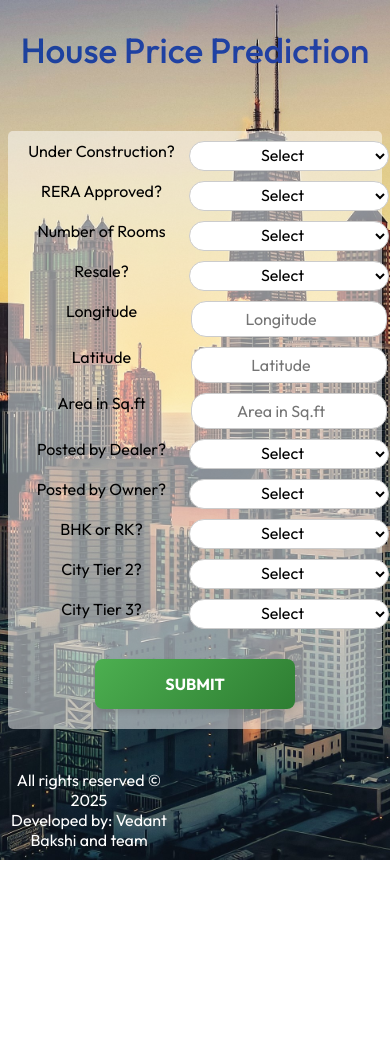
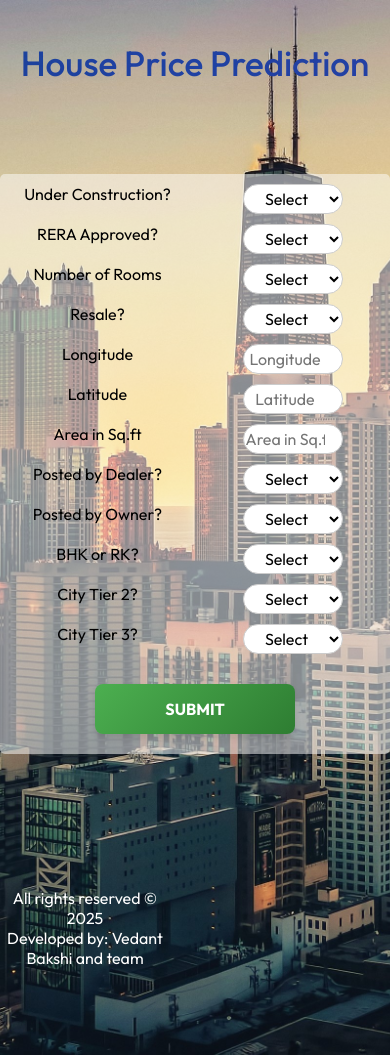
Before and after one commit to VedantBakshi23/house-price-prediction, a Flask app: page / in a window 390 px wide. Before the commit the page ends 860 px from the top, so only its background shows below. Run offline with Flask 3, Linux system fonts and the light colour scheme.

Commit message:
responsive

```diff
--- a/static/css/style.css
+++ b/static/css/style.css
@@ -1,3 +1,9 @@
+*{
+    margin: 0;
+    padding: 0;
+    box-sizing: border-box;
+}
+
 body{
     background: url("/static/img/back1.jpg");
     background-size: cover;
@@ -224,3 +230,18 @@ footer{
     .title{
         font-size: 35px;
     }
+}
+@media (max-width:440px) {
+    select {width : 100px;}
+    input[type="number"]{width : 100px;}
+}
+@media (max-width:400px) {
+   body{ width: 100%;
+    height: 150%;}
+    header{
+        height: 15vh;
+    }
+    footer{
+        height: 30vh;
+    }
+}
```
